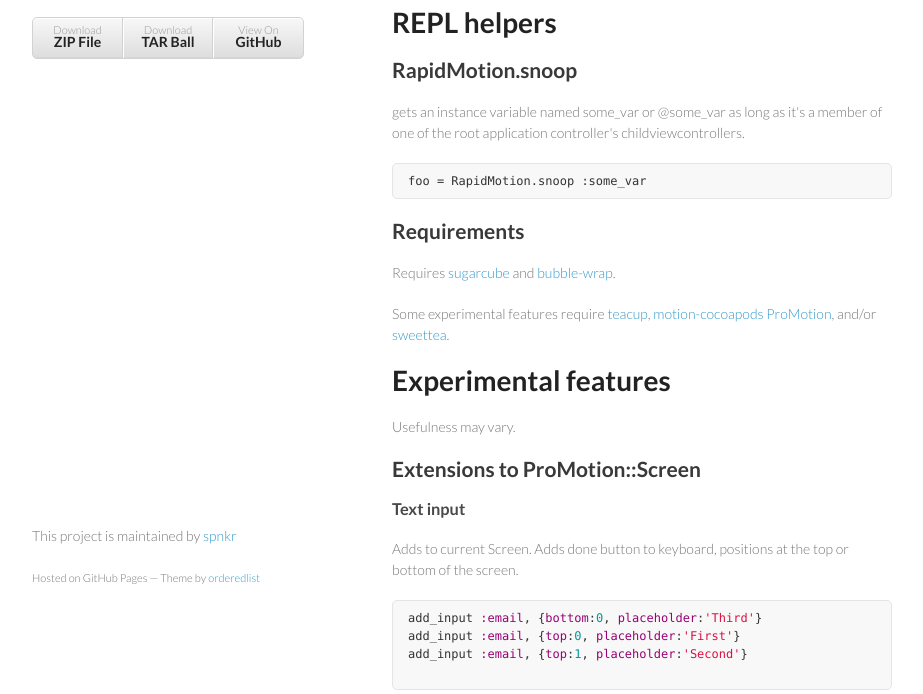
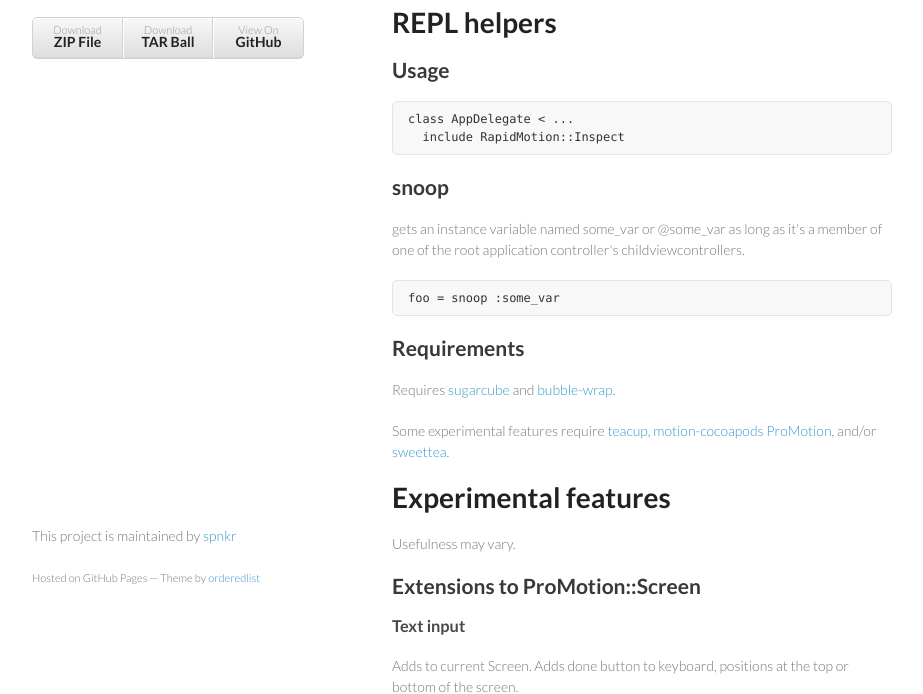
Before and after one commit to spnkr/cocoanut, a plain HTML site: page index.html in a window 1280 px wide. Shown: the part 143-837 px from the top of the page, without its empty margins (178-1101 px from the left). Drawn offline with Linux system fonts and the light colour scheme.

```diff
--- a/index.html
+++ b/index.html
@@ -34,11 +34,17 @@
 
 <h1>REPL helpers</h1>
 
-<h2>RapidMotion.snoop</h2>
+<h2>Usage</h2>
+
+<pre><code>class AppDelegate &lt; ...
+  include RapidMotion::Inspect
+</code></pre>
+
+<h2>snoop</h2>
 
 <p>gets an instance variable named some_var or @some_var as long as it's a member of one of the root application controller's childviewcontrollers.</p>
 
-<pre><code>foo = RapidMotion.snoop :some_var
+<pre><code>foo = snoop :some_var
 </code></pre>
 
 <h2>Requirements</h2>
```
Also changed, not shown: params.json (+1 -1 lines).
